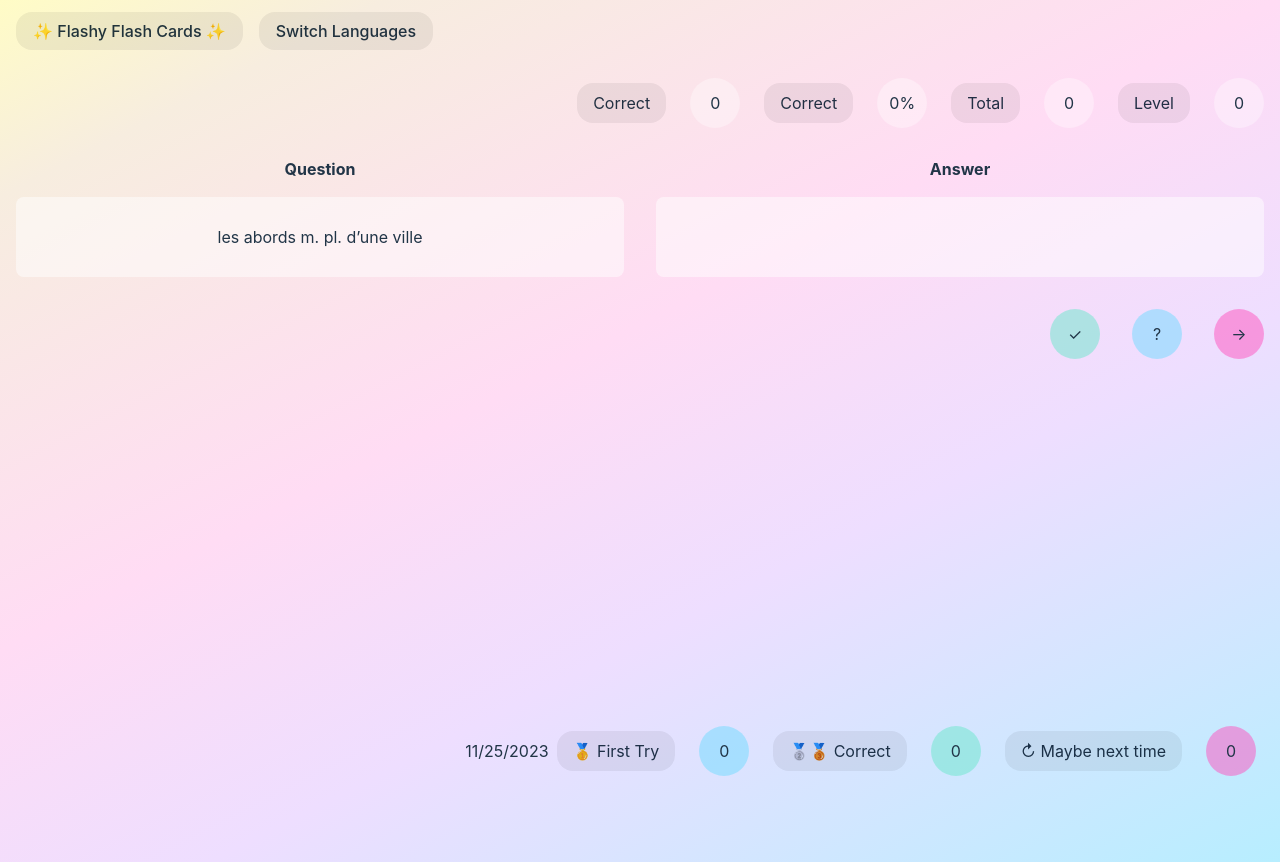
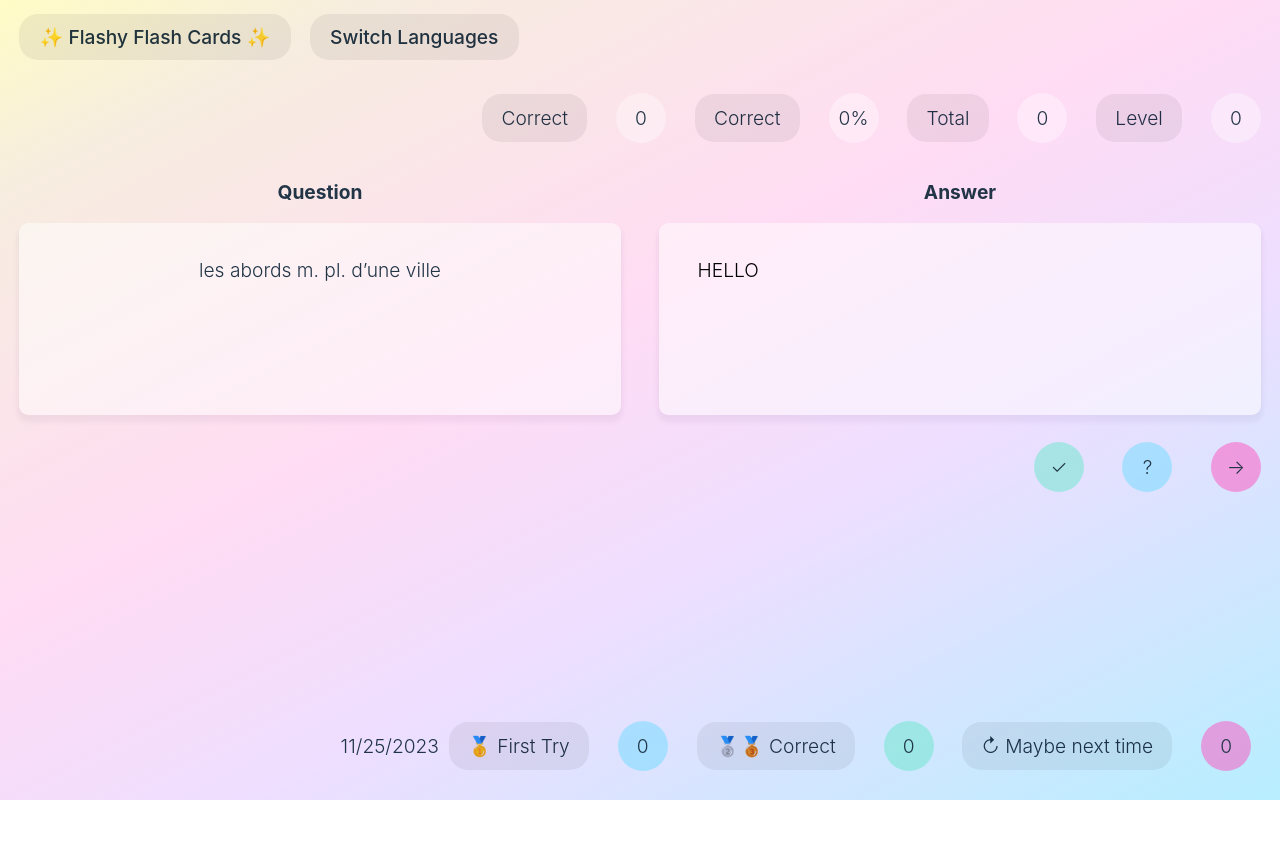
Before and after one commit to extra-jalapenos/apprendio-flashcard-app-frontend, a React (Vite) app: page /practice/1/1 in a window 1280 px wide. After the commit the page ends 800 px from the top, so only its background shows below. Built offline with nearby package versions, Linux system fonts and the light colour scheme.

Commit message:
formatted textarea

```diff
--- /dev/null
+++ b/src/components/InputField.jsx
@@ -0,0 +1,8 @@
+export default function InputField () {
+  return (
+
+    <textarea>
+      HELLO
+    </textarea>
+  )
+}
--- a/src/components/Practice.jsx
+++ b/src/components/Practice.jsx
@@ -2,9 +2,11 @@ import { useEffect, useState } from "react"
 import { useParams, useNavigate } from "react-router"
 import { mockData } from "../api/mockData"
 import Card from "./Card"
+import InputField from "./InputField"
 
 function CardPair ({props, revealAnswer}) {
   const { question, answer } = props
+
   return(
     <div className="twoColumns">
       <div>
@@ -13,8 +15,12 @@ function CardPair ({props, revealAnswer}) {
       </div>
       <div>
         <h2>Answer</h2>
-        <Card text={revealAnswer ? answer : ""} />
+        {revealAnswer && <Card text={revealAnswer ? answer : ""} />}
+        {!revealAnswer && <InputField />}
       </div>
+
+
+
     </div>
   )
 }
@@ -34,30 +40,6 @@ function CardStats ({props}) {
         <circlebutton>{stage}</circlebutton>
     </div>
   )
-
-  return (
-    <>
-      <circlebutton className="green">
-        {repetitions.correct}
-      </circlebutton>
-      <circlebutton className="blue">
-        {repetitions.wrong}
-      </circlebutton>
-      <label>Test</label>
-      <circlebutton className="red">
-        {repetitions.total}
-      </circlebutton>
-      <circlebutton className="green">
-        {repetitions.total ? repetitions.correct / repetitions.total + "%" : "0%"}
-      </circlebutton>
-      <circlebutton className="blue">
-        <label>Level</label>{stage}
-      </circlebutton>
-      <circlebutton className="red">
-        {repetitions.total ? repetitions.wrong / repetitions.total + "%" : "0%"}
-      </circlebutton>
-    </>
-  )
 }
 
 export default function Practice () {
@@ -68,7 +50,7 @@ export default function Practice () {
   const [currentCard, setCurrentCard] = useState(null)
   const [currentCardIndex, setCurrentCardIndex] = useState(null)
   const [showAnswer, setShowAnswer] = useState(false)
-  const [userEntry, setUserEntry] = useState(null)
+  const [userEntry, setUserEntry] = useState("")
 
   const getEntries = () => {
     setEntries(mockData.categories[categoryId].entries)
@@ -109,7 +91,6 @@ export default function Practice () {
 
   if (!currentCard) return <p>Loading current card…</p>
 
-  console.log(currentCard)
   return (
     <>
       <CardStats props={currentCard} />
--- a/src/index.css
+++ b/src/index.css
@@ -1,8 +1,6 @@
 :root {
-  font-family: Inter, system-ui, Avenir, Helvetica, Arial, sans-serif;
-  line-height: 1.5;
-  font-weight: 400;
-
+  font-size: larger;
+  height: 100%;
   color-scheme: light dark;
   --white: rgba(255, 255, 255, 0.87);
   color: var(--white);
@@ -12,7 +10,10 @@
   --blue: rgba(0, 176, 235, 0.5);
   --red: rgba(235, 0, 59, 0.5);
   --pink: rgba(255, 83, 189, 0.5);
+  --violet: rgba(36, 0, 72, 0.2);
   --white: rgba(255,255,255, 0.33);
+  --grey: rgba(150, 150, 150, 0.5);
+  --buttonbackground: rgba(109, 54, 163, 0.2);
   --yellow: rgba(255,252,198,1);
   --orange: rgb(255, 232, 200);
   background: linear-gradient(-45deg,
@@ -23,6 +24,12 @@
   text-rendering: optimizeLegibility;
   -webkit-font-smoothing: antialiased;
   -moz-osx-font-smoothing: grayscale;
+}
+
+:root, textarea {
+  font-family: Inter, system-ui, Avenir, Helvetica, Arial, sans-serif;
+  line-height: 1.5;
+  font-weight: 300;
 }
 
 #root {
@@ -45,7 +52,7 @@ a:hover {
 body {
   margin: 0;
   min-width: 320px;
-  min-height: 100vh;
+  height: fit-content;
 }
 
 .twoColumns {
@@ -105,14 +112,30 @@ circlebutton {
   background-color: var(--red);
 }
 
-.card {
+.card, textarea {
   background-color: rgba(255, 255, 255, 0.5);
   border-radius: 0.5em;
-  margin: 1em;
+  margin: 0 1em;
   padding: 2rem;
   line-height: 1rem;
-  min-height: 5em;
+  min-height: 10em;
   box-sizing: border-box;
+  box-shadow: 0px 5px 5px 2px rgba(36, 0, 72, 0.05);
+  /* transition: all 500ms; */
+}
+
+textarea {
+  padding: 2rem;
+  font-size: 1rem;
+  resize: none;
+  width: calc(100% - 2rem);
+  border: none;
+}
+
+.reveal {
+  background-color: transparent;
+  background-color: rgba(255, 255, 255, 0.1);
+  transition: all 500ms;
 }
 
 @media (prefers-color-scheme: light) {
@@ -131,13 +154,12 @@ circlebutton {
   }
 
   button {
-    background-color: rgba(255, 255, 255, 0.5);
-    background-color: var(--grey);
+    background-color: rgba(255, 255, 255, 0.75);
     mix-blend-mode: multiply;
   }
 
   button:hover {
     background-color: var(--pink);
-    transition: background-color 2000ms linear;
+    transition: background-color 5000ms linear;
   }
 }
```
